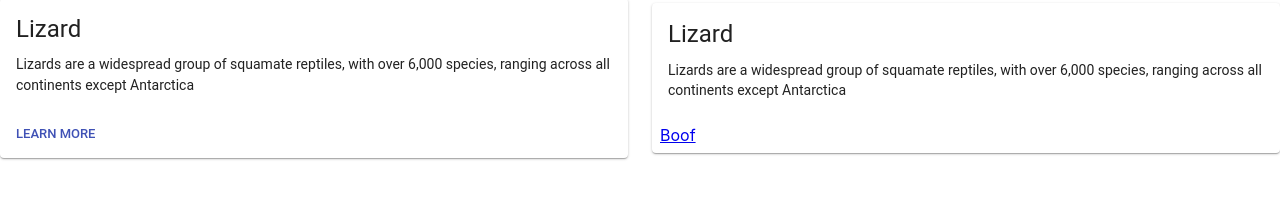
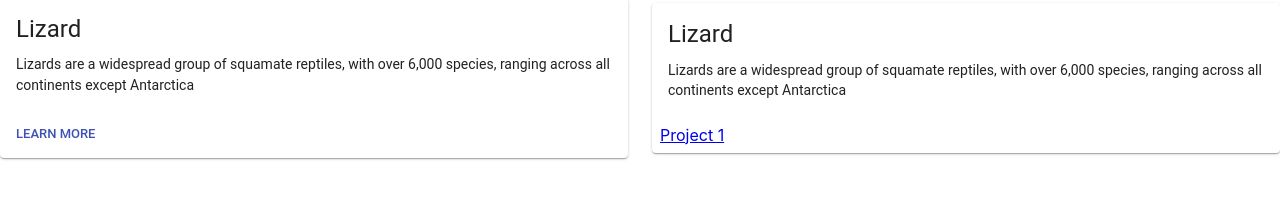
Before and after one commit to gbvivian/2022, a React (Create React App) app: page / in a window 1280 px wide. Shown: the part 72-287 px from the top of the page. Built offline with nearby package versions, Linux system fonts and the light colour scheme; grey boxes are pictures that could not be loaded.

Commit message:
Rename component to ProjectPage

```diff
--- a/src/App.js
+++ b/src/App.js
@@ -11,7 +11,7 @@ import Typography from '@material-ui/core/Typography';
 import { withStyles } from '@material-ui/core/styles';
 import { BrowserRouter as Router, Route } from 'react-router-dom';
 import { Link } from 'react-router-dom';
-import Boof from './components/Boof';
+import ProjectPage from './components/ProjectPage';
 import Navbar from './components/Navbar';
 
 function Meow() {
@@ -65,7 +65,7 @@ function DemoCard2() {
 					</CardContent>
 				</CardActionArea>
 				<CardActions>
-					<Link to="/home">Boof</Link>
+					<Link to="/home">Project 1</Link>
 				</CardActions>
 			</Card>
 		</React.Fragment>
@@ -113,7 +113,7 @@ function App() {
 			<div className="App">{/* <header className="App-header" /> */}</div>
 
 			<Route exact path="/" component={renderProjectCards} />
-			<Route exact path="/home" component={Boof} />
+			<Route exact path="/home" component={ProjectPage} />
 		</Router>
 	);
 }
--- a/src/components/Boof.jsx
+++ b/src/components/ProjectPage.jsx
@@ -1,8 +1,9 @@
+import Grid from '@material-ui/core/Grid';
 import NavBar from './Navbar';
 import React from 'react';
 
-export default function Boof() {
-	console.log('boof is called');
+export default function ProjectPage() {
+	console.log('ProjectPage is called');
 	return (
 		<React.Fragment>
 			<NavBar />
```
